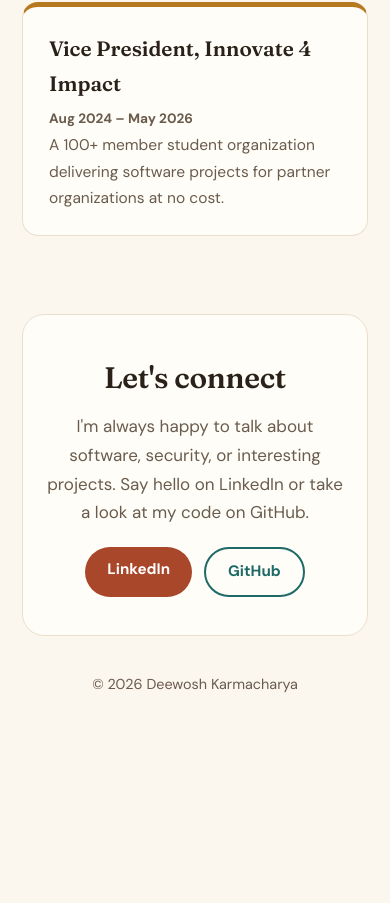
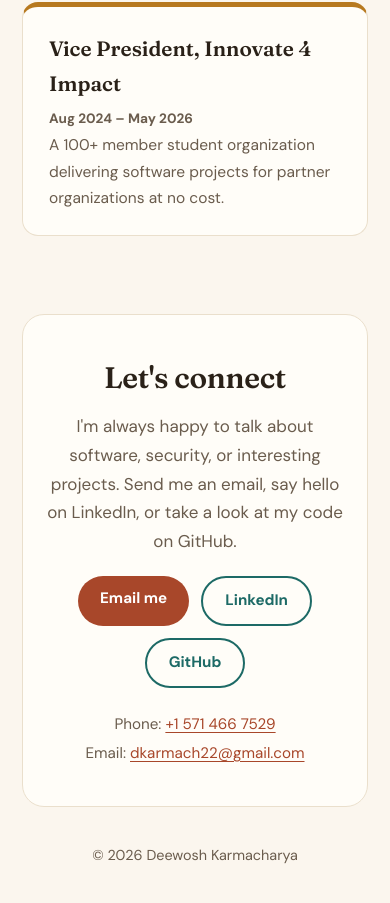
Before and after one commit to dkarmach/dkarmach.github.io, a plain HTML site: page index.html in a window 390 px wide. Shown: the part 6669-7572 px from the top of the page. Before the commit the page ends 7418 px from the top, so only its background shows below. Drawn offline with Linux system fonts and the light colour scheme; no server answers.

Commit message:
Add email and phone to the contact section
Co-Authored-By: Claude Sonnet 5.5 <noreply@anthropic.com>

```diff
--- a/index.html
+++ b/index.html
@@ -167,6 +167,7 @@
   .hello-box h2 { margin-bottom: 8px; }
   .hello-box p { margin: 0 auto 20px; max-width: 30em; color: var(--muted); }
   .hello-box .links { justify-content: center; margin: 0; }
+  .hello-box .phone { margin: 22px auto 0; font-size: 0.95rem; line-height: 1.9; }
 
   footer { padding: 36px 0 52px; text-align: center; color: var(--muted); font-size: 0.9rem; }
 </style>
@@ -316,11 +317,14 @@
 
   <div class="hello-box">
     <h2>Let's connect</h2>
-    <p>I'm always happy to talk about software, security, or interesting projects. Say hello on LinkedIn or take a look at my code on GitHub.</p>
+    <p>I'm always happy to talk about software, security, or interesting projects. Send me an email, say hello on LinkedIn, or take a look at my code on GitHub.</p>
     <div class="links">
-      <a class="btn primary" href="https://www.linkedin.com/in/dkarma/">LinkedIn</a>
+      <a class="btn primary" href="mailto:dkarmach22@gmail.com">Email me</a>
+      <a class="btn outline" href="https://www.linkedin.com/in/dkarma/">LinkedIn</a>
       <a class="btn outline" href="https://github.com/dkarmacharya11">GitHub</a>
     </div>
+    <p class="phone">Phone: <a href="tel:+15714667529">+1 571 466 7529</a><br>
+      Email: <a href="mailto:dkarmach22@gmail.com">dkarmach22@gmail.com</a></p>
   </div>
 
 </main>
```
